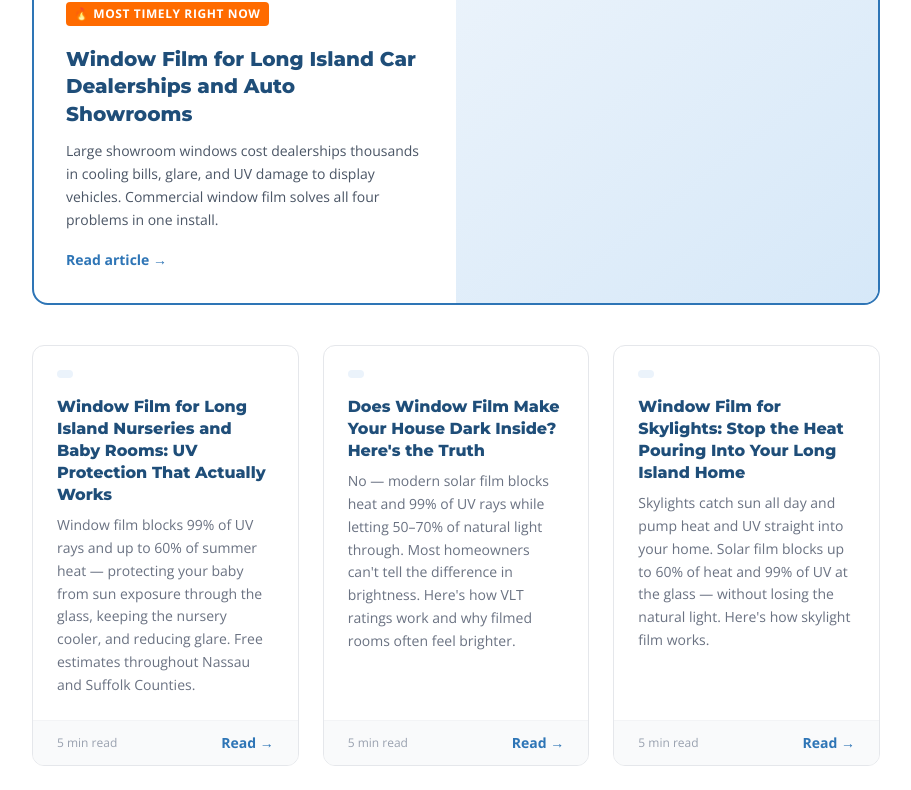
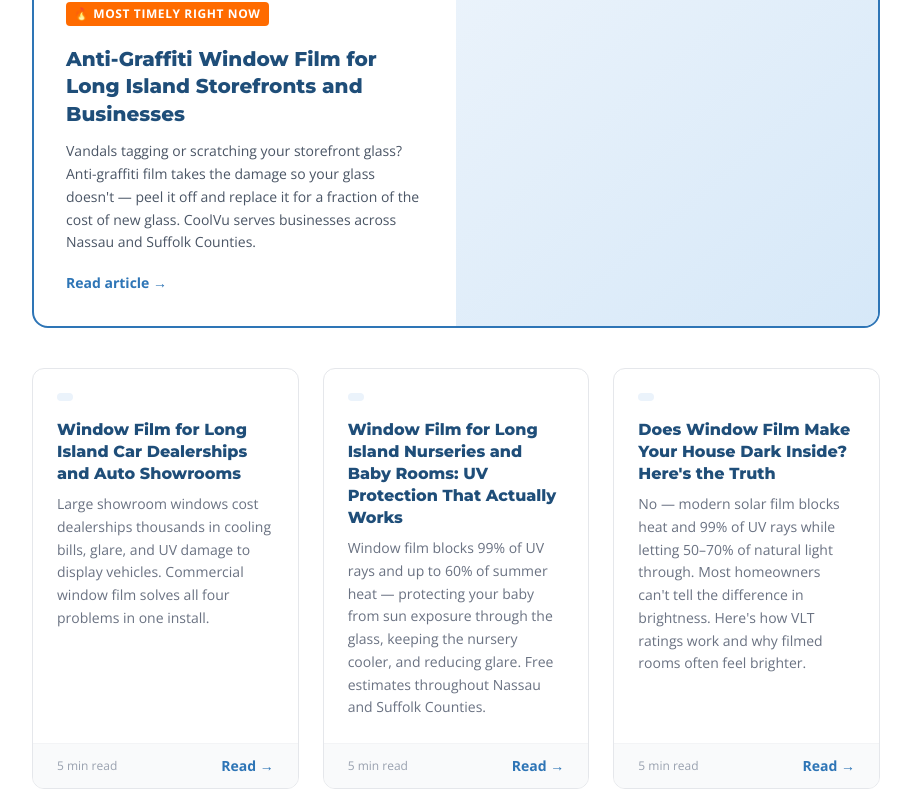
Before and after one commit to pjs8875/CoolVu, a Next.js app: page /blog in a window 1280 px wide. Shown: the part 553-1343 px from the top of the page, without its empty margins (184-1095 px from the left). Built offline with nearby package versions, Linux system fonts and the light colour scheme; no server answers.

Commit message:
Add anti-graffiti article to blog index

```diff
--- a/components/blog/BlogIndexPage.tsx
+++ b/components/blog/BlogIndexPage.tsx
@@ -3,6 +3,14 @@ import Navbar from "@/components/Navbar";
 import Footer from "@/components/Footer";
 
 const posts = [
+    {
+      title: "Anti-Graffiti Window Film for Long Island Storefronts and Businesses",
+      excerpt:
+        "Vandals tagging or scratching your storefront glass? Anti-graffiti film takes the damage so your glass doesn't — peel it off and replace it for a fraction of the cost of new glass. CoolVu serves businesses across Nassau and Suffolk Counties.",
+      date: "June 17, 2026",
+      slug: "anti-graffiti-window-film-long-island",
+      readTime: "5 min read",
+    },
     {
       title: "Window Film for Long Island Car Dealerships and Auto Showrooms",
       excerpt:
```
